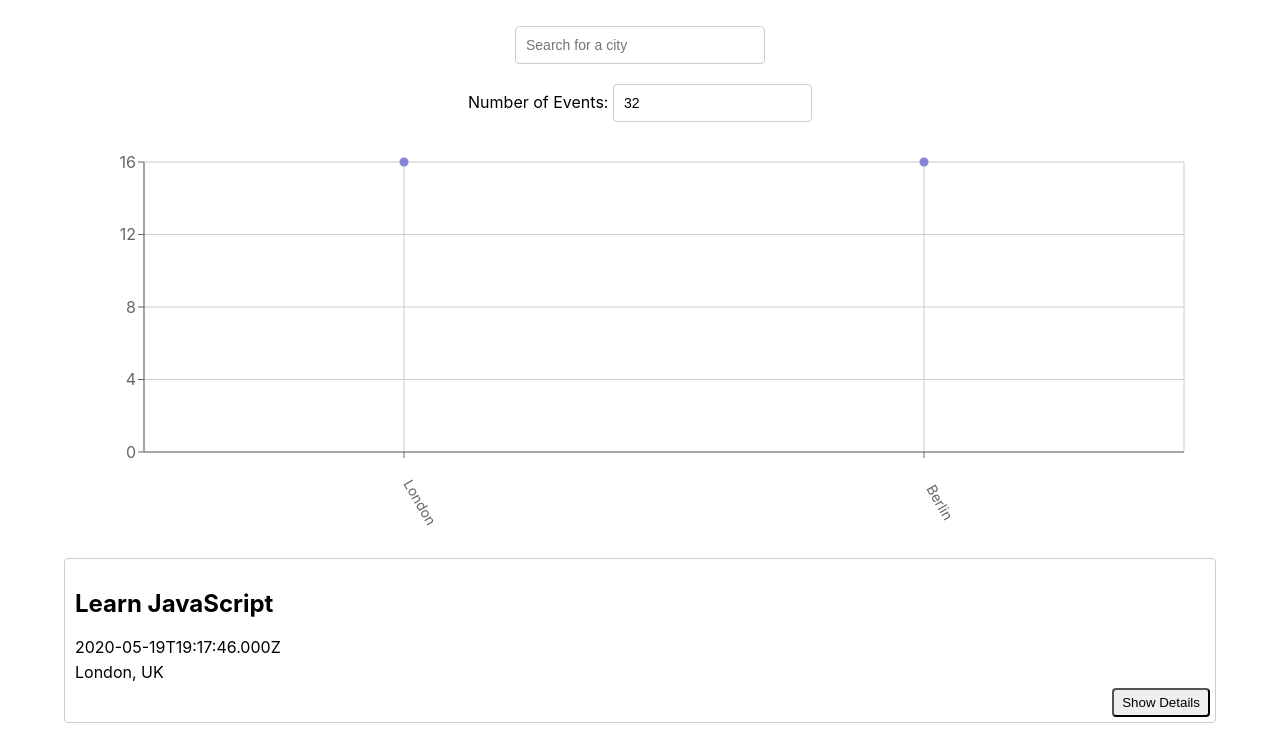
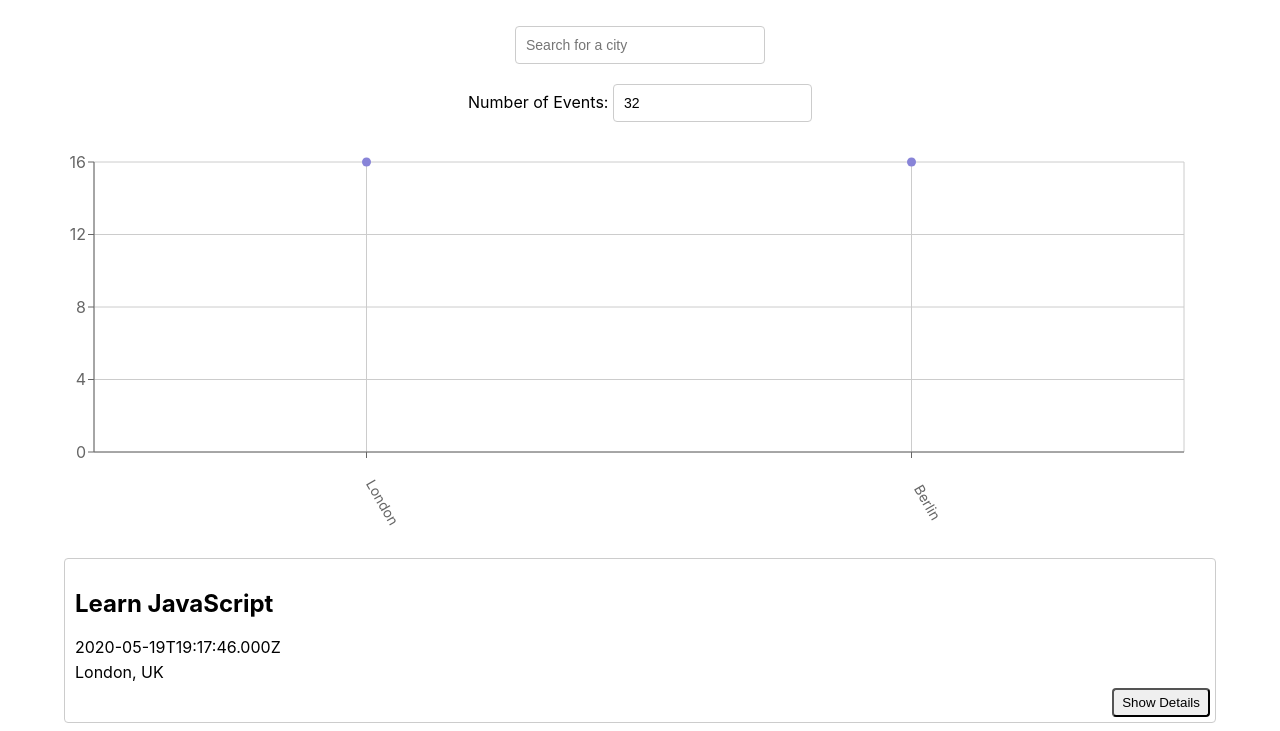
Before and after one commit to oejennings/meet, a React (Create React App) app: page / in a window 1280 px wide. Shown: the top 731 px of the page. Built offline with nearby package versions, Linux system fonts and the light colour scheme; what atatus-spa would draw is missing.

Commit message:
updated margin

```diff
--- a/src/components/CityEventsChart.js
+++ b/src/components/CityEventsChart.js
@@ -33,7 +33,7 @@ import {
               top: 20,
               right: 20,
               bottom: 60,
-              left: 20,
+              left: -30,
             }}
           >
             <CartesianGrid />
```
